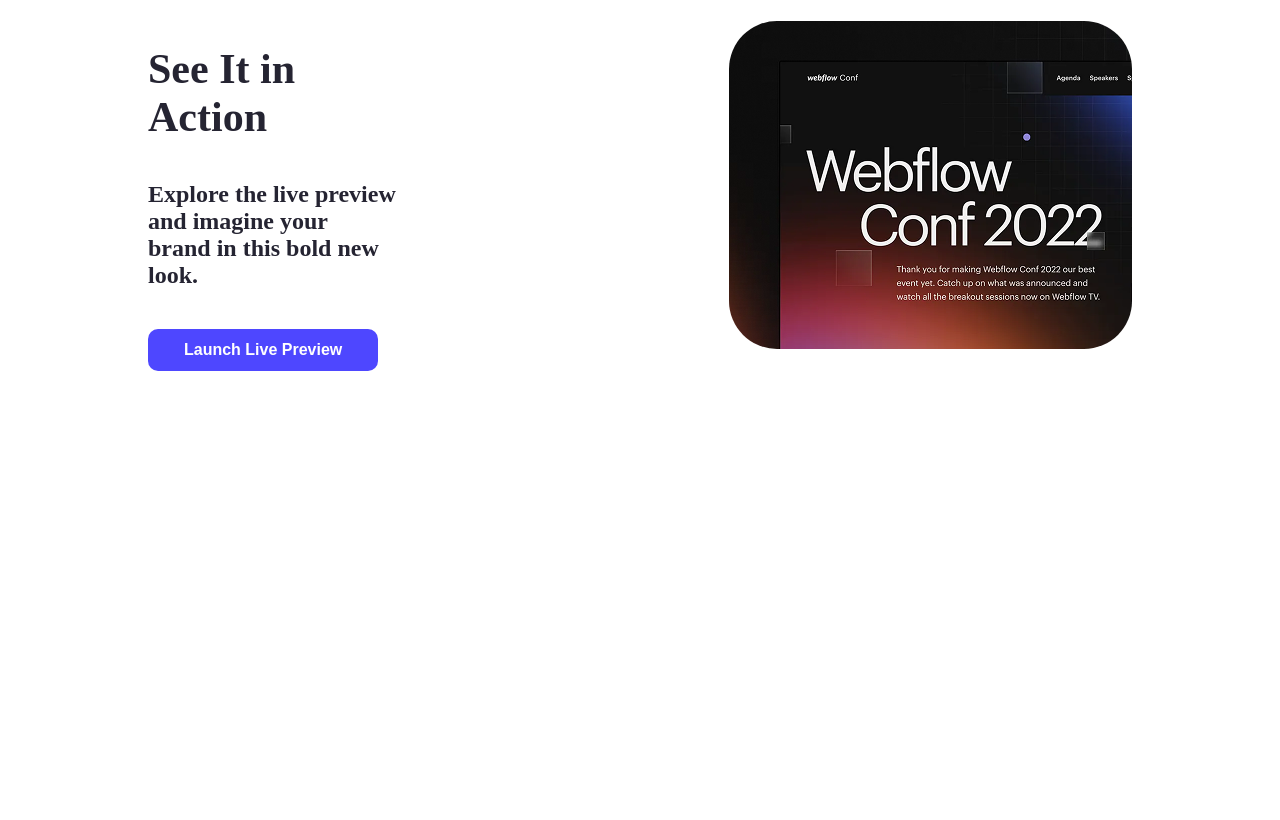
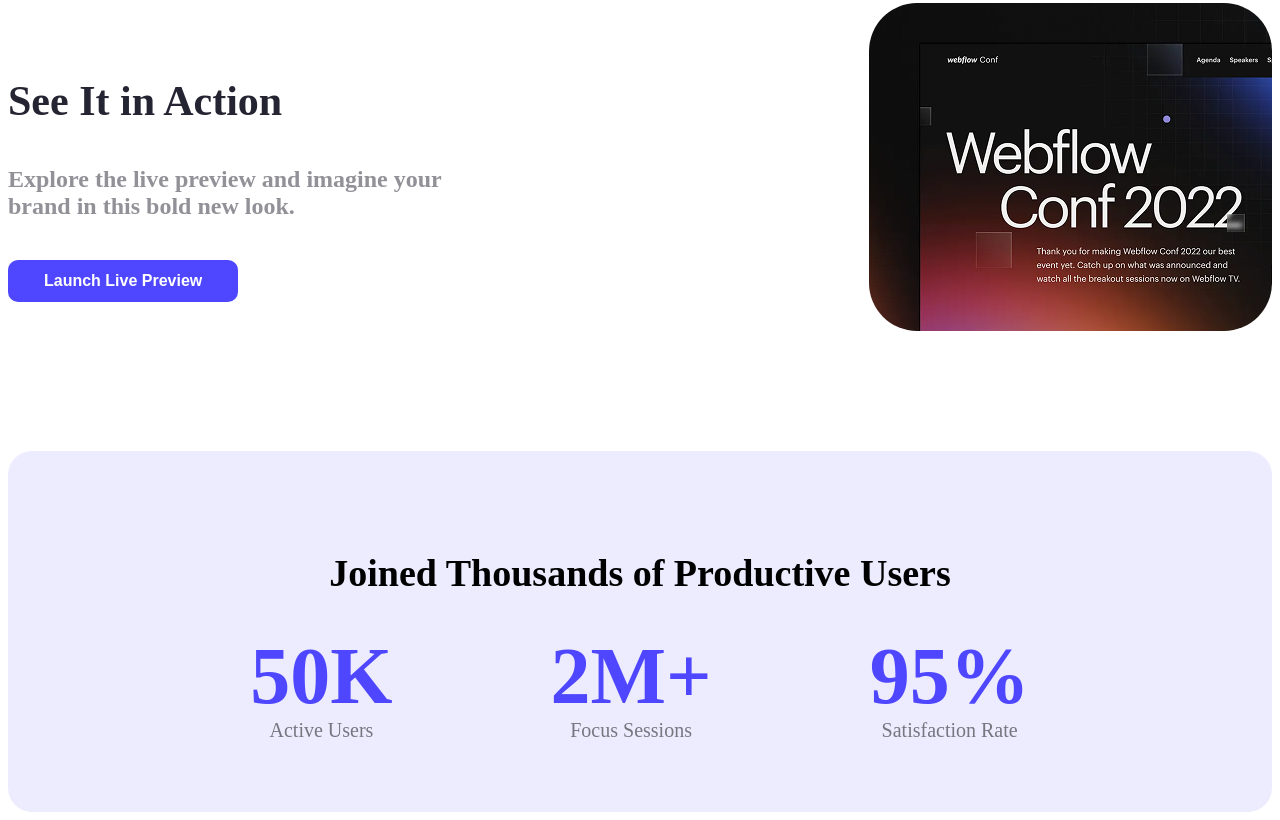
Before and after one commit to Nahian07/PH-Assignment-01, a plain HTML site: page index.html in a window 1280 px wide. Shown: the part 1005-1825 px from the top of the page. Before the commit the page ends 1500 px from the top, so only its background shows below. Drawn offline with Linux system fonts and the light colour scheme.

Commit message:
added productive users section

```diff
--- a/index.html
+++ b/index.html
@@ -26,7 +26,7 @@
             <div class="action-container">
                 <div class="see-action">
                     <h3 class="action-title text-color2">See It in Action</h3>
-                    <h5 class="action-subtitle text-color2">Explore the live preview and imagine your<br>brand in this bold new look.</h4>
+                    <h5 class="action-subtitle">Explore the live preview and imagine your<br>brand in this bold new look.</h4>
                     <button class="primary-btn">Launch Live Preview</button>
                 </div>
 
@@ -36,7 +36,24 @@
             </div>
         </section>
 
+        <section class="productive-users">
+                <h4 class="productive-users-title">Joined Thousands of Productive Users</h4>
 
+                <div class="users-container">
+                    <div class="numbers">
+                        <h2 class="text-color1">50K</h2>
+                        <p>Active Users</p>
+                    </div>
+                    <div class="numbers">
+                        <h2 class="text-color1">2M+</h2>
+                        <p>Focus Sessions</p>
+                    </div>
+                    <div class="numbers">
+                        <h2 class="text-color1">95%</h2>
+                        <p>Satisfaction Rate</p>
+                    </div>
+                </div>
+        </section>
     </main>
 
     <footer>
--- a/styles/styles.css
+++ b/styles/styles.css
@@ -19,6 +19,11 @@
 
 .text-color2{
     color: #252432;
+}
+
+main{
+    max-width: 1400px;
+    margin: 0 auto;
 }
 
 /* navbar styles */
@@ -61,8 +66,8 @@ nav{
     display: flex;
     gap: 323px;
     align-items: center;
-    justify-content: center;
-    padding: 116px 140px;
+    justify-content: space-between;
+    padding: 116px 0;
 }
 
 .action-title{
@@ -74,8 +79,46 @@ nav{
 .action-subtitle{
     font-size: 24px;
     font-weight: 400px;
+    color: rgba(37, 36, 50, 0.5);
 }
 
 .action-img img{
     border-radius: 48px;
 }
+
+/* productive users section styles */
+
+.productive-users{
+    padding: 50px 142px;
+    background-color: rgba(78, 71, 255, 0.1);
+    border-radius: 24px;
+}
+
+.productive-users-title{
+    text-align: center;
+    font-size: 38px;
+    font-weight: bold;
+    margin-bottom: -30px;
+}
+
+.users-container{
+    display: flex;
+    gap: 158px;
+    justify-content: center;
+}
+
+.numbers h2{
+    font-size: 80px;
+    font-weight: bold;
+}
+
+.numbers p{
+    font-size: 20px;
+    font-weight: 400;
+    color: rgba(0, 0, 0, 0.5);
+    margin-top: -70px;
+}
+
+.numbers{
+    text-align: center;
+}
```
